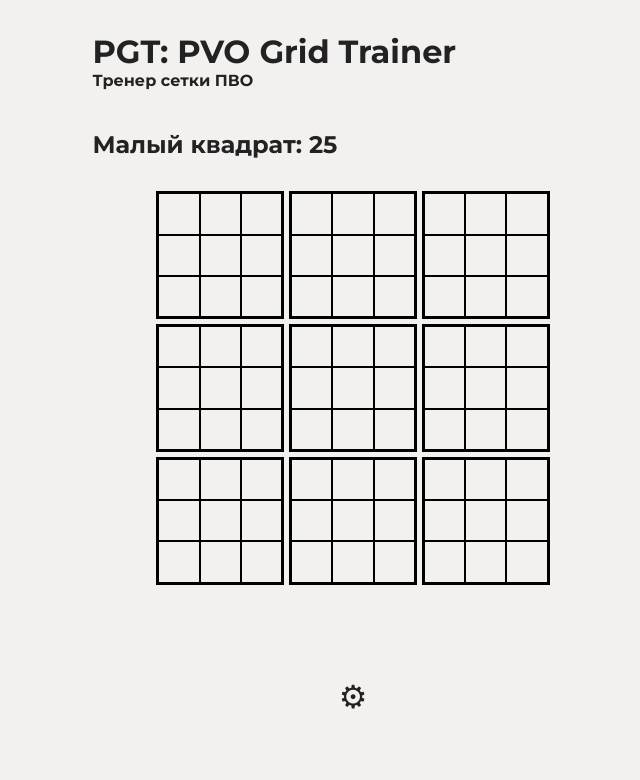
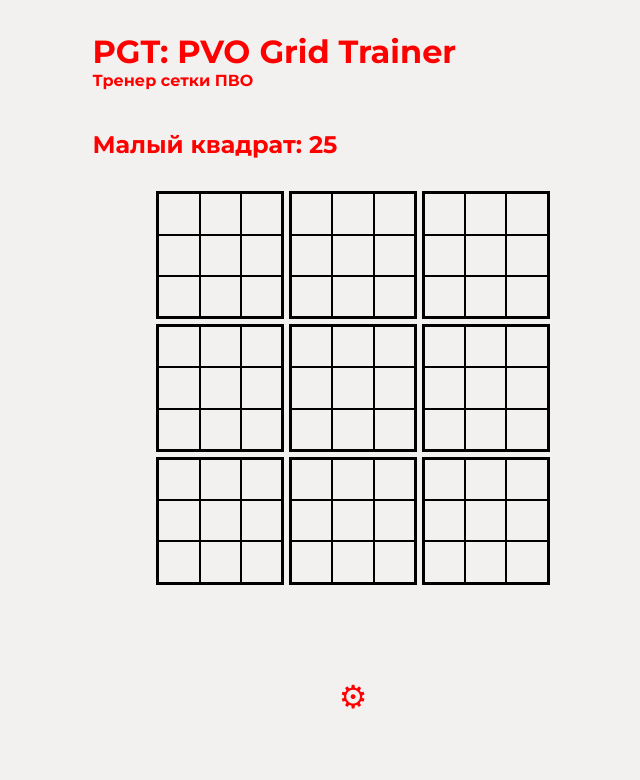
Before and after one commit to zausenecz/PGT, a plain HTML site: page index.html in a window 1280 px wide. Shown: the whole page, without its empty margins (287-927 px from the left). Drawn offline with nearby package versions, Linux system fonts and the light colour scheme.

Commit message:
Update style.css

```diff
--- a/style.css
+++ b/style.css
@@ -1,6 +1,7 @@
 :root {
     --primary: #f2f1ef;
     --secondary: #232222;
+    --secondary: #ff0000;
     --accent: #9c2327;
 }
 
@@ -27,7 +28,7 @@ body {
     display: flex;
     flex-direction: column;
     justify-content: space-between;
-    height: 100vh;
+    height: 100svh;
     box-sizing: border-box;
     padding: 2rem 1rem;
 }
```
